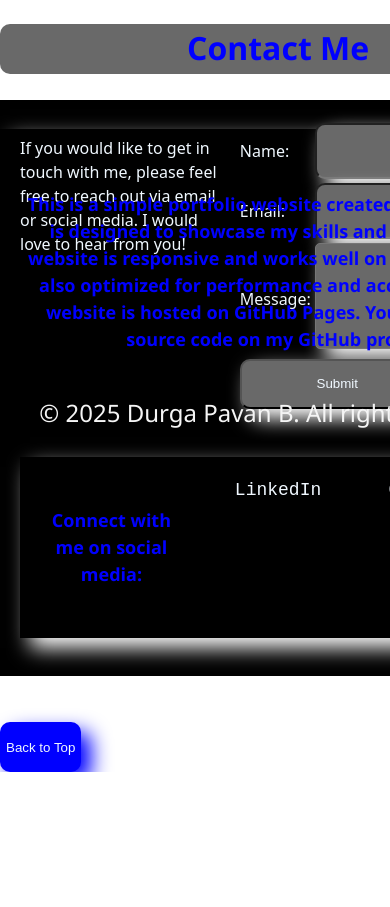
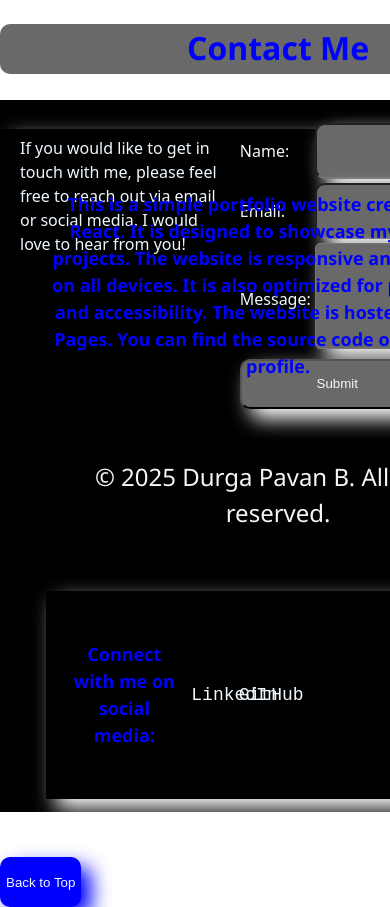
Before and after one commit to PavanMech321/portfolio-2, a React (Vite) app: page / in a window 390 px wide. Shown: the part 2620-3527 px from the top of the page. Before the commit the page ends 3392 px from the top, so only its background shows below. Built offline with nearby package versions, Linux system fonts and the light colour scheme.

Commit message:
Update App.css

```diff
--- a/src/App.css
+++ b/src/App.css
@@ -372,6 +372,9 @@ textarea:hover{
   gap: 2%;
 /*   margin-top: 5%; */
   background-color: black;
+
+  display: grid;
+  grid-template-columns: 90%;
 /*   height: auto; */
   margin-top: 30%;
   color:aliceblue;
@@ -390,7 +393,7 @@ textarea:hover{
   text-align: center;
   font-family: 'Segoe UI', Tahoma, Geneva, Verdana, sans-serif;
 }
-.Footer .social{
+.social{
   display: grid;
   grid-template-columns: 30% 20% 20%;
   gap: 10%;
@@ -399,6 +402,15 @@ textarea:hover{
   color:aliceblue;
   box-shadow: 10px 10px 20px white;
   padding: 20px;
+
+/*   gap: 2%; */
+/*   margin-top: 5%; */
+/*   background-color: black; */
+/*   height: auto; */
+/*   margin-top: 30%;
+  color:aliceblue; */
+  align-items: center;
+/*   box-shadow: 10px 10px 20px white; */
 }
 .social a{
   text-decoration: none;
```
